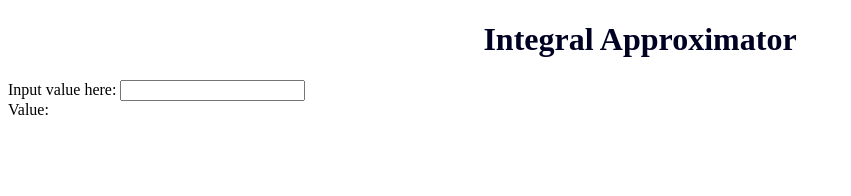
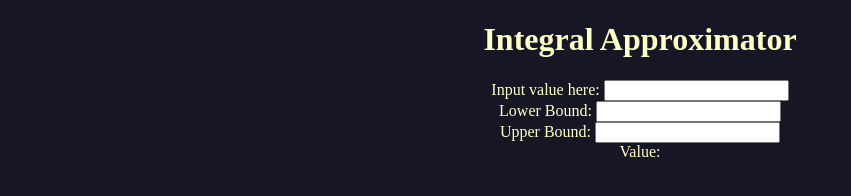
Before and after one commit to theBananadon/integral-approximator, a website: page fileHolder/index.html in a window 1280 px wide. Shown: the whole page, without its empty margins (0-851 px from the left). Drawn offline with nearby package versions, Linux system fonts and the light colour scheme.

Commit message:
Add Domain UI and Minor Design

```diff
--- a/fileHolder/index.html
+++ b/fileHolder/index.html
@@ -6,31 +6,53 @@
         <script src = "node_modules/mathjs/lib/browser/math.js" type = "text/javascript"></script>
         <link rel="stylesheet" href = "styles.css">
     </head>
-    <body>
+    <body class = "body">
         <h1 class = "header">Integral Approximator</h1>
         <div class = "textField">Input value here: </div>
+        <div class = "lowerDomain">Lower Bound: </div>
+        <div class = "upperDomain">Upper Bound: </div>
         <div class = "output">Value: </div>
+
         <script type = "text/javascript">
 
             const textField = document.querySelector(".textField");
             const divOut = document.querySelector(".output");
+            const lower = document.querySelector(".lowerDomain");
+            const upper = document.querySelector(".upperDomain");
 
             const input = document.createElement("input");
             input.setAttribute("type", "text");
 
             const output = document.createElement("span");
 
+            const lowerDomain = document.createElement("input");
+            lowerDomain.setAttribute("type", "text");
+
+            const upperDomain = document.createElement("input");
+            upperDomain.setAttribute("type", "text");
 
             textField.appendChild(input);
             divOut.appendChild(output);
-
+            lower.appendChild(lowerDomain);
+            upper.appendChild(upperDomain);
 
             let funct = 'x';
 
+            //input for funtion and domain
+
             input.addEventListener("keypress",function(e){
-                if(e.key === "Enter"){
+                let a = Number(lowerDomain.value);
+                let b = Number(upperDomain.value);
+
+                if(e.key === "Enter" && !isNaN(a) && !isNaN(b)){
                     funct = input.value;
-                    output.textContent = domainSum(1,3,0.01);
+                    try{
+                        output.textContent = domainSum(a,b,0.01);
+                    } catch(e){
+                        output.textContent = "!";
+                    }
+                } else {
+                    console.log("your mother");
                 }
             } )
 
@@ -39,12 +61,7 @@
 
             function func(a){
                 let val = funct.replaceAll('x', a);
-                let c = 0;
-                try{
-                    c = math.evaluate(val);
-                } catch(e){
-
-                }
+                let c = math.evaluate(val);
                 return c;
             }
 
--- a/fileHolder/styles.css
+++ b/fileHolder/styles.css
@@ -1,4 +1,12 @@
-.header{
+.body{
+    background-color: rgb(22, 22, 37);
+}
+
+.header,
+.textField,
+.lowerDomain,
+.upperDomain,
+.output{
     text-align: center;
-    color: rgb(0,0,35);
+    color: rgb(255,255,200);
 }
```
Also changed, not shown: fileHolder/testing.html (deleted, +0 -11 lines).
